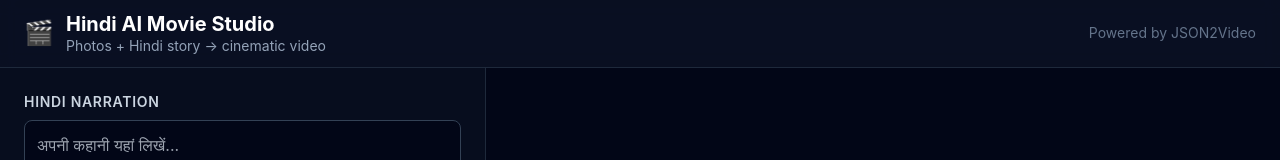
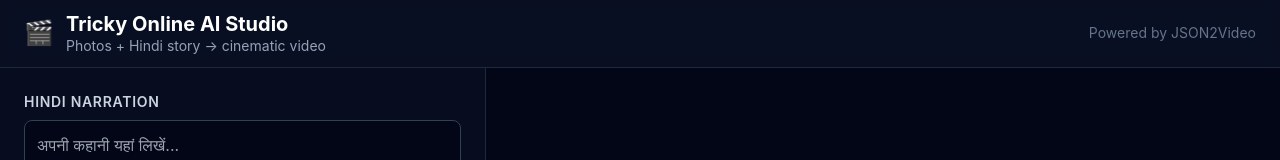
Before and after one commit to imsonugupta01/content_creation, a React (Create React App) app: page / in a window 1280 px wide. Shown: the top 160 px of the page. Built offline with nearby package versions, Linux system fonts and the light colour scheme.

Commit message:
first commit

```diff
--- a/src/App.js
+++ b/src/App.js
@@ -338,7 +338,7 @@ export default function App() {
         <div className="flex items-center gap-3">
           <div className="text-2xl">🎬</div>
           <div>
-            <h1 className="text-xl font-bold leading-tight">Hindi AI Movie Studio</h1>
+            <h1 className="text-xl font-bold leading-tight">Tricky Online AI Studio</h1>
             <p className="text-sm text-slate-400 leading-tight">
               Photos + Hindi story → cinematic video
             </p>
```
